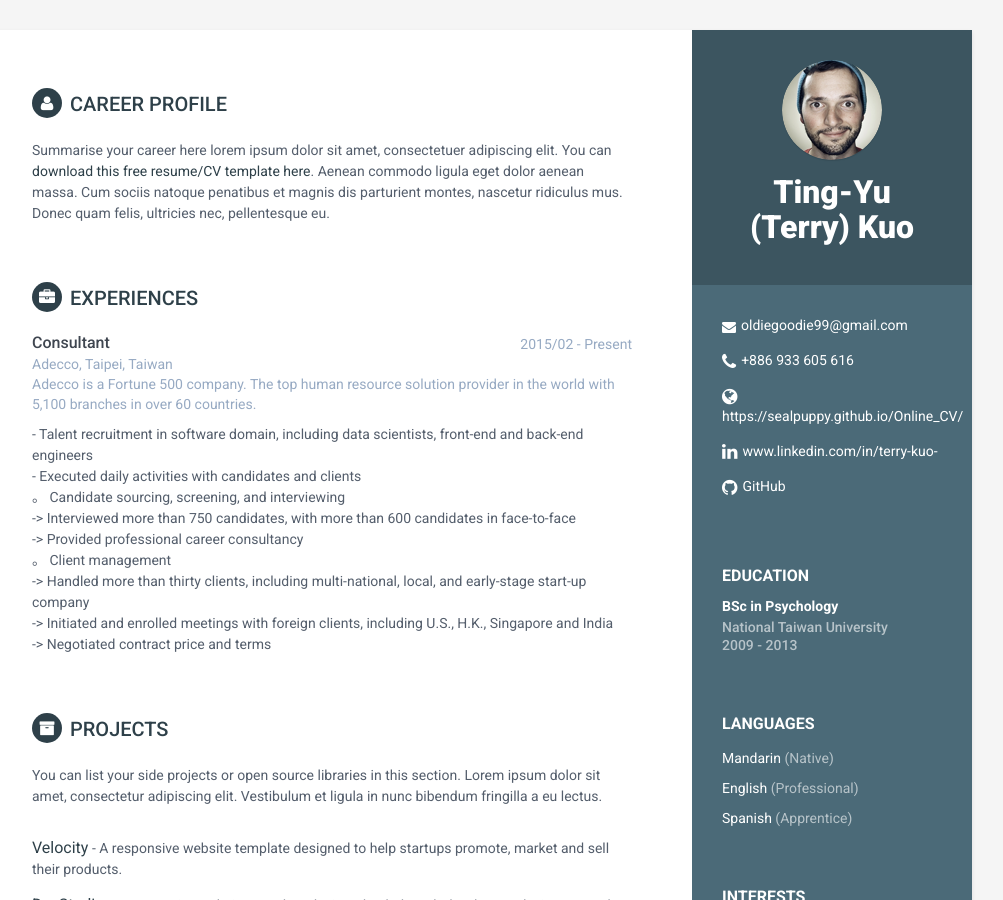
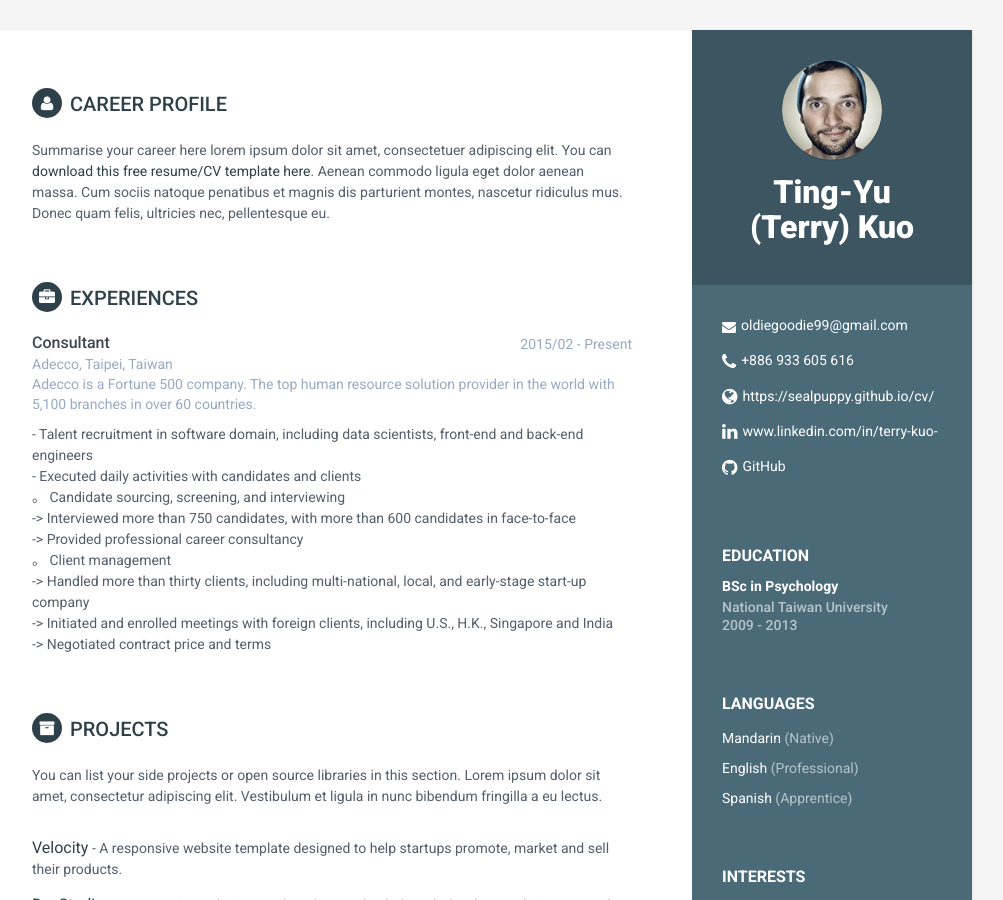
Before and after one commit to sealpuppy/Online_CV, a Jekyll site: the page built from index.html, in a window 1280 px wide and 900 px high. Shown: the whole window, without its empty margins (168-1171 px from the left). Built offline with Jekyll 4.4.1, drawn with Linux system fonts in a browser that asks for light colours; part of the change alters nothing that is shown.

Commit message:
update name

```diff
--- a/_config.yml
+++ b/_config.yml
@@ -25,7 +25,7 @@ montes, nascetur ridiculus mus. Donec quam felis, ultricies nec, pellentesque eu
 #sidebar links
 email: oldiegoodie99@gmail.com
 phone: +886 933 605 616
-website: https://sealpuppy.github.io/Online_CV/ #do not add http://
+website: https://sealpuppy.github.io/cv/ #do not add http://
 linkedin: www.linkedin.com/in/terry-kuo-
 github: sealpuppy
 #twitter: '@webjeda'
```
